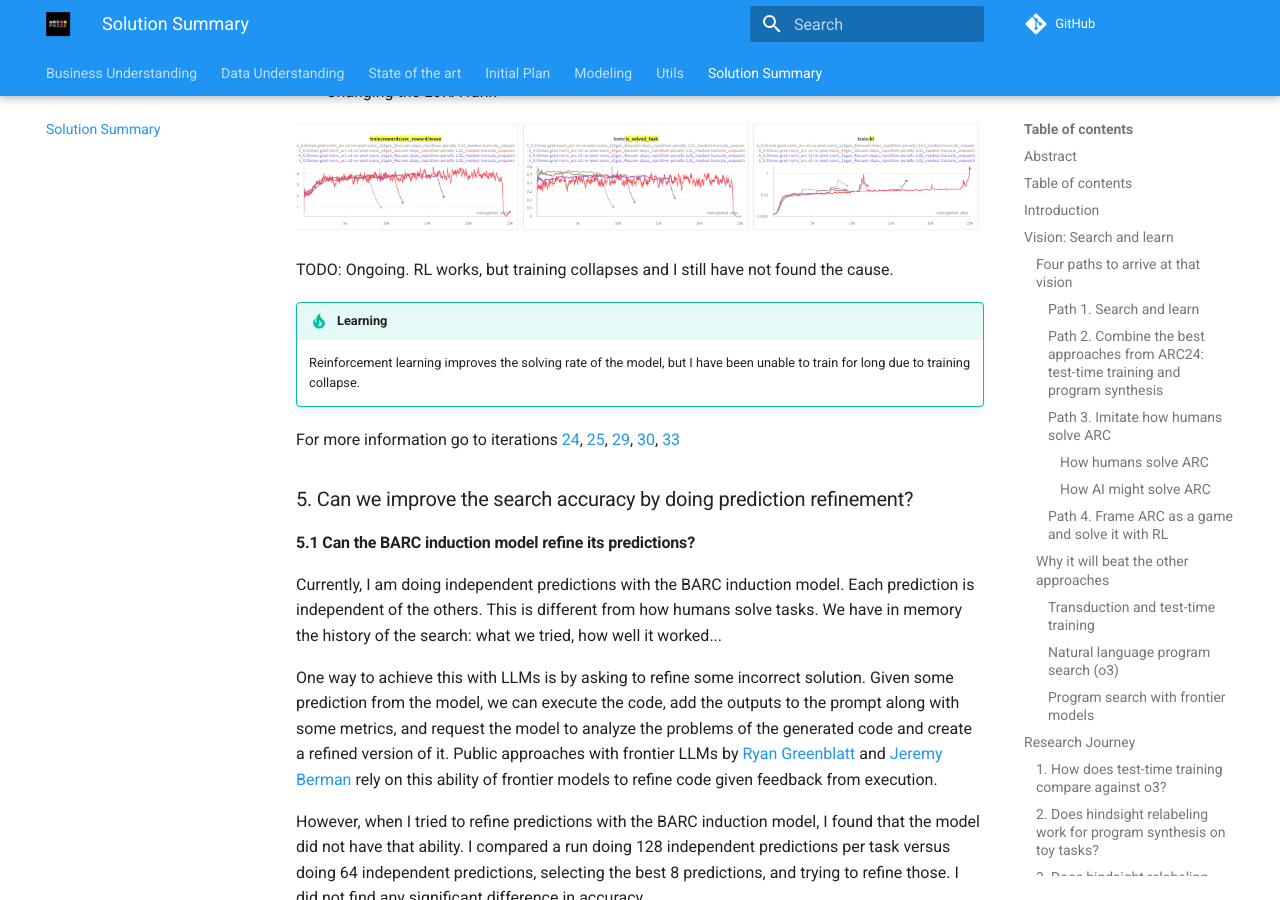
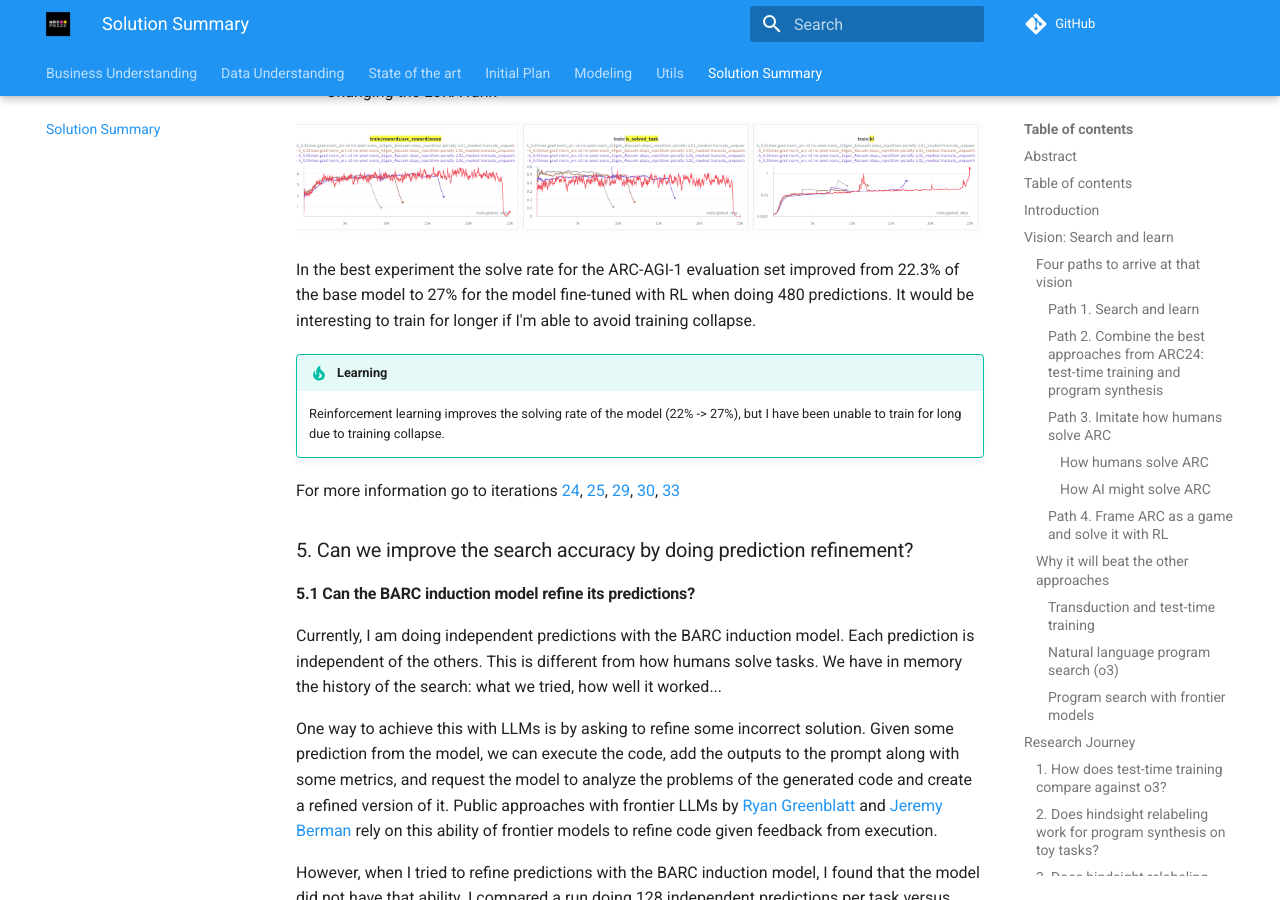
Before and after one commit to ironbar/arc25, an MkDocs documentation site: the page built from docs/05_Solution_Summary.md, in a window 1280 px wide and 900 px high, scrolled down 16513 px. Built offline with MkDocs 1.6.1 and Material for MkDocs 9.7.7, drawn with Linux system fonts in a browser that asks for light colours; comment, search, counter and statistics services are not loaded.

Commit message:
updated documentation

```diff
--- a/docs/05_Solution_Summary.md
+++ b/docs/05_Solution_Summary.md
@@ -573,11 +573,13 @@ I have tried many things but so far I haven't solved the problem with training c
 
 ![alt text](modeling/res/1761992341269_image.png)
 
-TODO: Ongoing. RL works, but training collapses and I still have not found the cause.
+In the best experiment the solve rate for the ARC-AGI-1 evaluation set improved from 22.3% of the base
+model to 27% for the model fine-tuned with RL when doing 480 predictions. It would be interesting
+to train for longer if I'm able to avoid training collapse.
 
 !!! tip "Learning"
 
-    Reinforcement learning improves the solving rate of the model, but I have been unable to train for long
+    Reinforcement learning improves the solving rate of the model (22% -> 27%), but I have been unable to train for long
     due to training collapse.
 
 For more information go to iterations [24](modeling/Iteration_24_RL_BARC.md), [25](modeling/Iteration_25_debug_parallel_code_execution.md), [29](modeling/Iteration_29_multi-gpu-rl.md), [30](modeling/Iteration_30_solve_RL_collapse.md), [33](modeling/Iteration_33_rl_barc.md)
```
